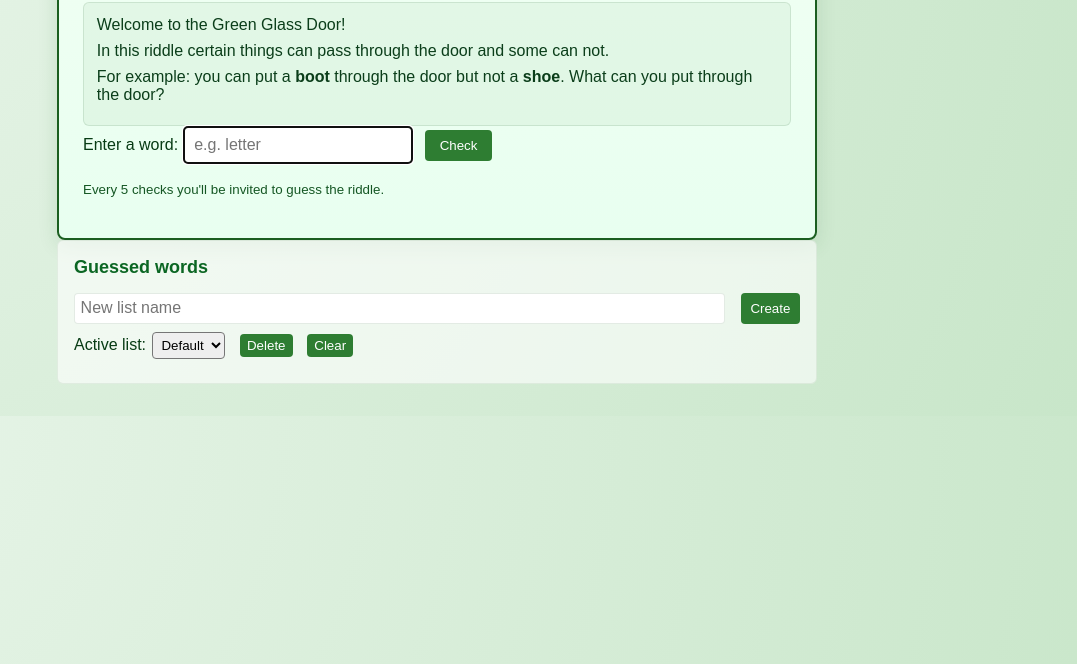
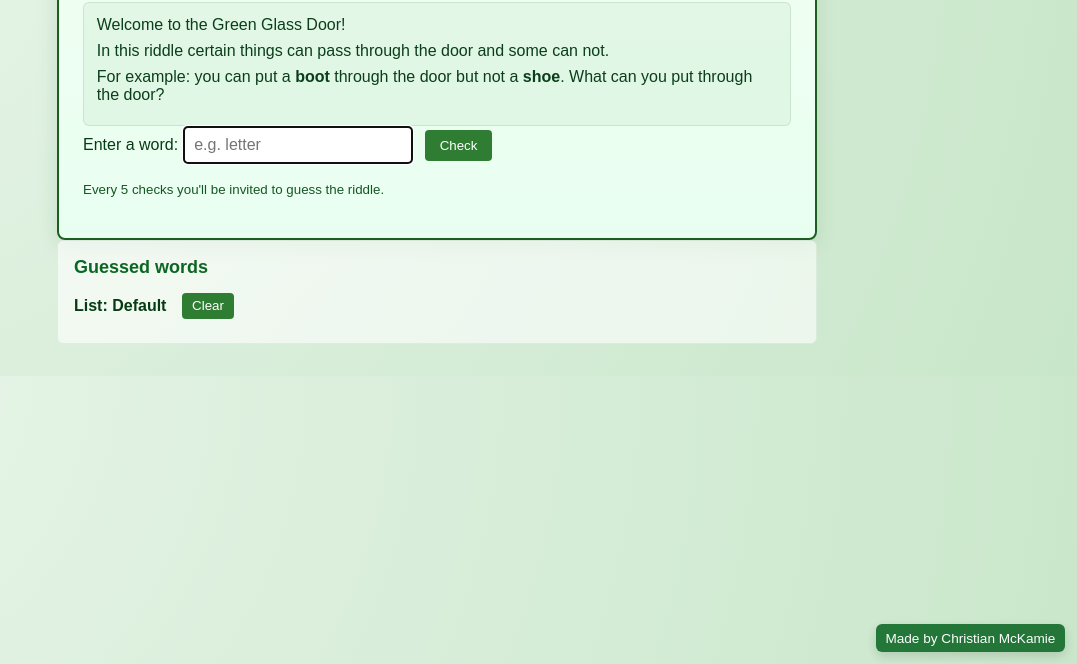
Before and after one commit to cmckamie-source/The-Green-Glass-Door-Riddle, a plain HTML site: page The Green Glass Door/www/index.html in a window 1280 px wide. Shown: the part 136-800 px from the top of the page, without its empty margins (203-1280 px from the left). Drawn offline with Linux system fonts and the light colour scheme.

Commit message:
Update 3

```diff
--- a/The Green Glass Door/www/index.html
+++ b/The Green Glass Door/www/index.html
@@ -41,19 +41,14 @@
 
   <aside class="sidebar">
     <h2>Guessed words</h2>
-    <div class="list-controls">
-      <input id="new-list-name" type="text" placeholder="New list name">
-      <button id="create-list">Create</button>
-    </div>
-    <div class="list-select">
-      <label for="lists">Active list:</label>
-      <select id="lists"></select>
-      <button id="delete-list">Delete</button>
+    <div class="list-info">
+      <span class="list-name">List: Default</span>
       <button id="clear-list">Clear</button>
     </div>
     <ul id="history" aria-live="polite"></ul>
   </aside>
 
   <script src="script.js"></script>
+  <div id="credit" aria-hidden="true">Made by Christian McKamie</div>
 </body>
 </html>
--- a/The Green Glass Door/www/script.js
+++ b/The Green Glass Door/www/script.js
@@ -55,18 +55,14 @@ window.addEventListener('DOMContentLoaded', () => {
 	}
   });
 
-	// --- list management and persistence ---
+  // --- single-list management and persistence ---
   const STORAGE_KEY = 'ggd_lists_v1';
   const defaultListName = 'Default';
-  const listsSelect = document.getElementById('lists');
-  const createListBtn = document.getElementById('create-list');
-  const newListInput = document.getElementById('new-list-name');
-  const deleteListBtn = document.getElementById('delete-list');
   const clearListBtn = document.getElementById('clear-list');
   const historyEl = document.getElementById('history');
 
-  let lists = {}; // map name -> array of entries
-  let activeList = null;
+  let lists = {}; // only Default list will be kept
+  let activeList = defaultListName;
 
   function loadLists() {
 	try {
@@ -76,29 +72,18 @@ window.addEventListener('DOMContentLoaded', () => {
 	  lists = {};
 	}
 	if (!lists || typeof lists !== 'object') lists = {};
-	if (!Object.keys(lists).length) lists[defaultListName] = [];
+	if (!lists[defaultListName]) lists[defaultListName] = [];
+	// enforce single list: remove any other keys
+	Object.keys(lists).forEach(k => { if (k !== defaultListName) delete lists[k]; });
   }
 
   function saveLists() {
 	localStorage.setItem(STORAGE_KEY, JSON.stringify(lists));
   }
 
-  function renderListOptions() {
-	listsSelect.innerHTML = '';
-	Object.keys(lists).forEach(name => {
-	  const opt = document.createElement('option');
-	  opt.value = name;
-	  opt.textContent = name;
-	  listsSelect.appendChild(opt);
-	});
-	if (!activeList || !lists[activeList]) activeList = Object.keys(lists)[0];
-	listsSelect.value = activeList;
-  }
-
   function renderHistory() {
 	historyEl.innerHTML = '';
-	if (!activeList || !lists[activeList]) return;
-	const entries = lists[activeList];
+	const entries = lists[activeList] || [];
 	// newest first
 	for (let i = entries.length - 1; i >= 0; --i) {
 	  const e = entries[i];
@@ -106,70 +91,29 @@ window.addEventListener('DOMContentLoaded', () => {
 	  li.className = e.passed ? 'correct' : 'incorrect';
 	  const spanWord = document.createElement('span');
 	  spanWord.textContent = e.word;
-		const badge = document.createElement('span');
+	  const badge = document.createElement('span');
 	  badge.className = 'badge ' + (e.passed ? 'pass' : 'fail');
 	  badge.textContent = e.passed ? 'pass' : 'fail';
-		li.appendChild(spanWord);
+	  li.appendChild(spanWord);
 	  li.appendChild(badge);
 	  historyEl.appendChild(li);
 	}
   }
 
   function addHistoryEntry(word, passed) {
-	if (!activeList) activeList = defaultListName;
 	if (!lists[activeList]) lists[activeList] = [];
 	lists[activeList].push({ word: word, passed: !!passed, time: Date.now() });
 	saveLists();
 	renderHistory();
   }
 
-  function removeEntry(index) {
-	// removed: per-entry delete feature disabled
-	return;
-  }
-
   // initial load
   loadLists();
-  activeList = Object.keys(lists)[0];
-  renderListOptions();
   renderHistory();
 
-  // create/delete/clear list handlers
-  createListBtn.addEventListener('click', () => {
-	const name = (newListInput.value || '').trim();
-	if (!name) return;
-	if (lists[name]) {
-	  alert('A list with that name already exists');
-	  return;
-	}
-	lists[name] = [];
-	activeList = name;
-	saveLists();
-	renderListOptions();
-	renderHistory();
-	newListInput.value = '';
-  });
-
-  listsSelect.addEventListener('change', () => {
-	activeList = listsSelect.value;
-	renderHistory();
-  });
-
-  deleteListBtn.addEventListener('click', () => {
-	if (!activeList) return;
-	if (!confirm('Delete list "' + activeList + '"? This cannot be undone.')) return;
-	delete lists[activeList];
-	// ensure at least one list remains
-	if (!Object.keys(lists).length) lists[defaultListName] = [];
-	activeList = Object.keys(lists)[0];
-	saveLists();
-	renderListOptions();
-	renderHistory();
-  });
-
+  // clear list handler
   clearListBtn.addEventListener('click', () => {
-	if (!activeList) return;
-	if (!confirm('Clear all entries in list "' + activeList + '"?')) return;
+	if (!confirm('Clear all entries in the list?')) return;
 	lists[activeList] = [];
 	saveLists();
 	renderHistory();
--- a/The Green Glass Door/www/style.css
+++ b/The Green Glass Door/www/style.css
@@ -43,10 +43,22 @@ small { color: #155724; }
 .badge.pass { background: #c8e6c9; color: #165f2b; }
 .badge.fail { background: #ffcccc; color: #7a1c1c; }
 
-.list-controls { display: flex; gap: 0.5rem; margin-bottom: 0.5rem; }
-.list-controls input { flex: 1; padding: 0.35rem; border: 1px solid rgba(27,94,32,0.12); border-radius: 4px; }
-.list-controls button { background: #2e7d32; color: #fff; border: none; padding: 0.35rem 0.6rem; border-radius: 4px; }
-.list-select { display: flex; gap: 0.4rem; align-items: center; margin-bottom: 0.5rem; }
-.list-select select { padding: 0.25rem; border-radius: 4px; }
-.list-select button { padding: 0.25rem 0.45rem; border-radius: 4px; }
+.list-info { display: flex; gap: 0.5rem; align-items: center; margin-bottom: 0.5rem; }
+.list-info .list-name { font-weight: 600; }
+.list-info button { background: #2e7d32; color: #fff; border: none; padding: 0.35rem 0.6rem; border-radius: 4px; }
 .sidebar li { align-items: center; }
+
+/* small credit box fixed to bottom-right */
+#credit {
+  position: fixed;
+  right: 12px;
+  bottom: 12px;
+  background: rgba(11,102,35,0.92);
+  color: #fff;
+  padding: 0.4rem 0.6rem;
+  border-radius: 6px;
+  font-size: 0.85rem;
+  box-shadow: 0 4px 12px rgba(0,0,0,0.15);
+  z-index: 1000;
+  opacity: 0.95;
+}
```
